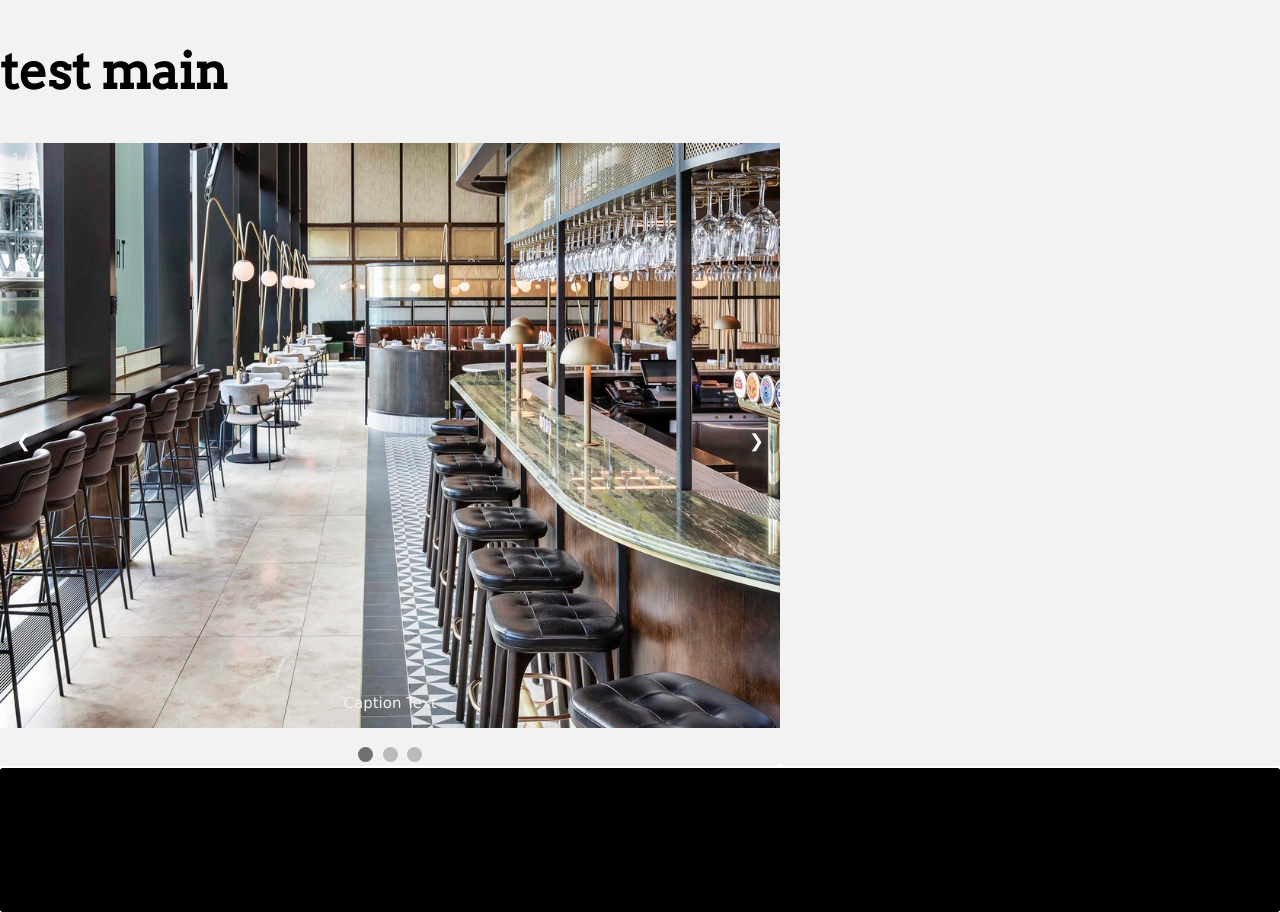
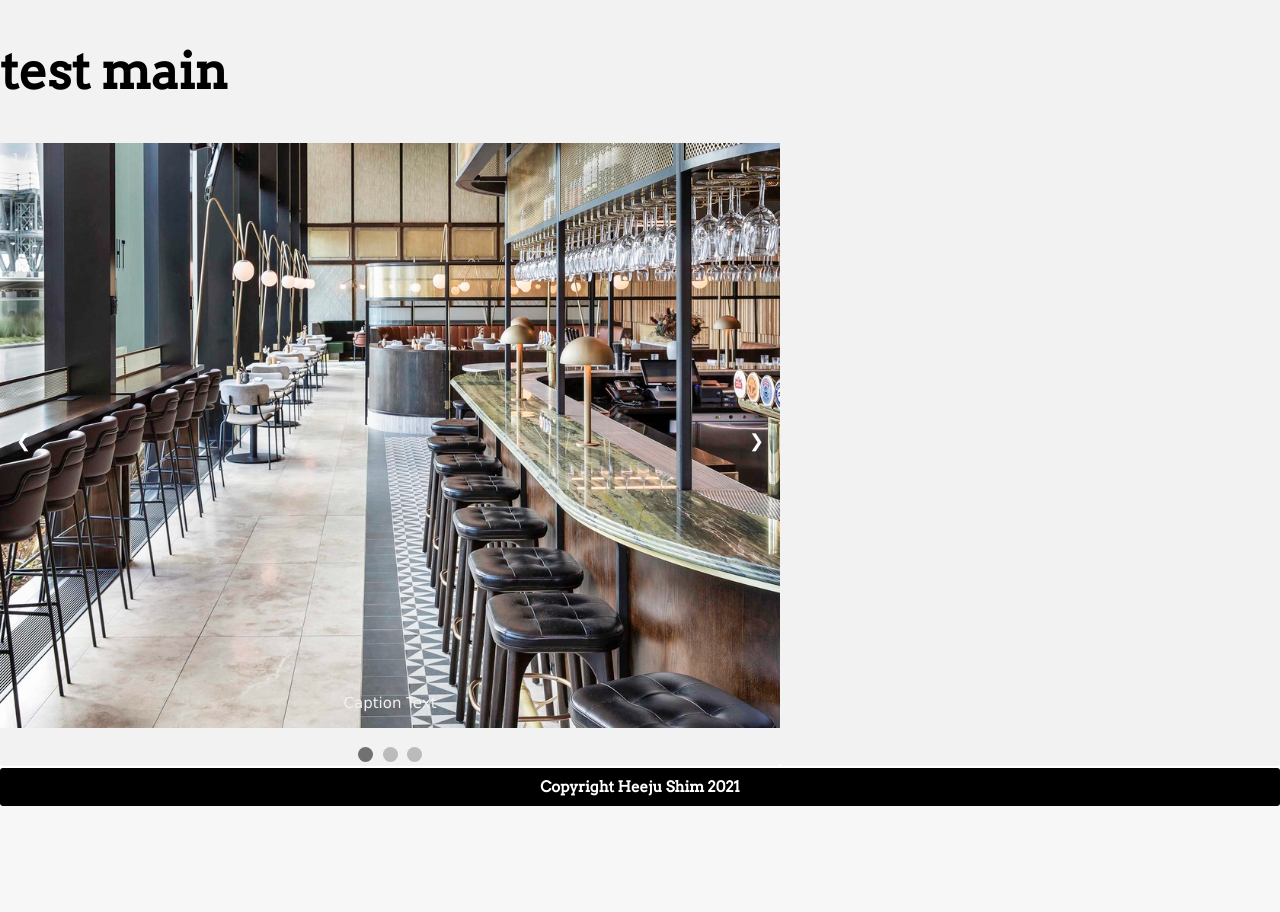
Before and after one commit to boomt12/mags-website, a PHP site: page / in a window 1280 px wide. Shown: the part 89-1001 px from the top of the page. After the commit the page ends 895 px from the top, so only its background shows below. Run offline with PHP 8.4, Linux system fonts and the light colour scheme.

Commit message:
append last revision 27 mar
append

```diff
--- a/magswebreal/css/style.css
+++ b/magswebreal/css/style.css
@@ -19,7 +19,7 @@
     padding: 0px;
     border-radius: 3px;
     overflow:hidden;
-    align-content: center;
+float: left;
 }
 main {
     grid-area: main;
@@ -27,12 +27,10 @@ main {
 }
 header {
     grid-area: header;
-    flex: auto;
     background-color: black;
 }
 aside {
     grid-area: aside;
-    flex: auto;
     background-color: #F2F2F2;
 
 }
@@ -234,5 +232,3 @@ img {vertical-align: middle;}
 }
 /*styling for image row */
 /* styling for bottom text */
-
-.copyright { text-align: right}
--- a/magswebreal/index.php
+++ b/magswebreal/index.php
@@ -91,6 +91,6 @@ function showSlides(n) {
     </aside>
 <footer class="box">
 
-<h2> Copyright Heeju Shim 2021</h2>
+    <h1> Copyright Heeju Shim 2021</h1>
     </footer>
 </html>
```
